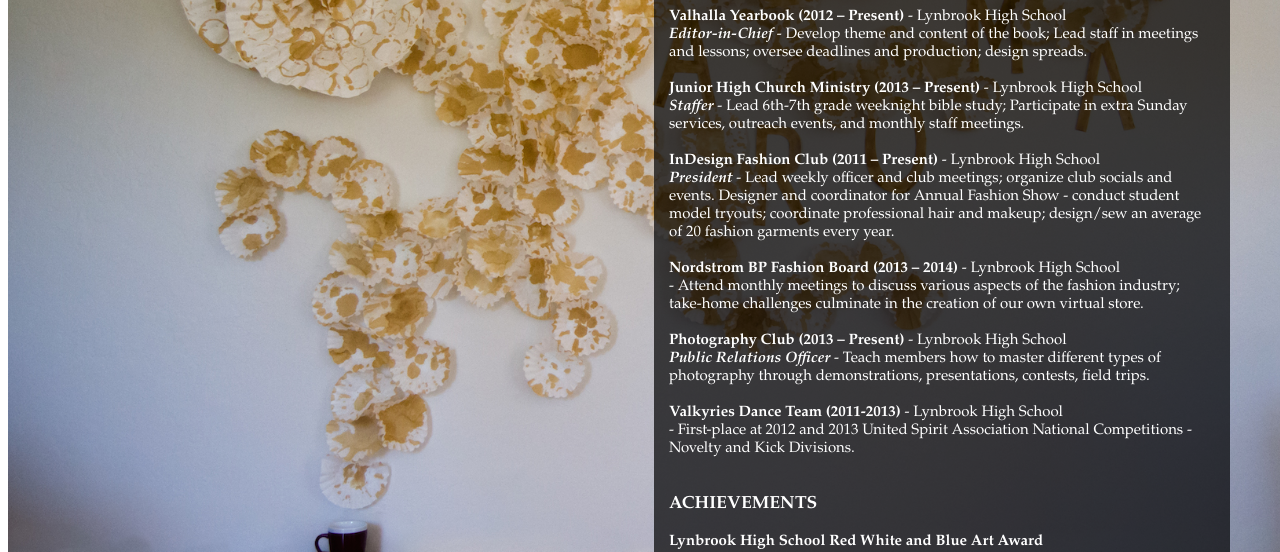
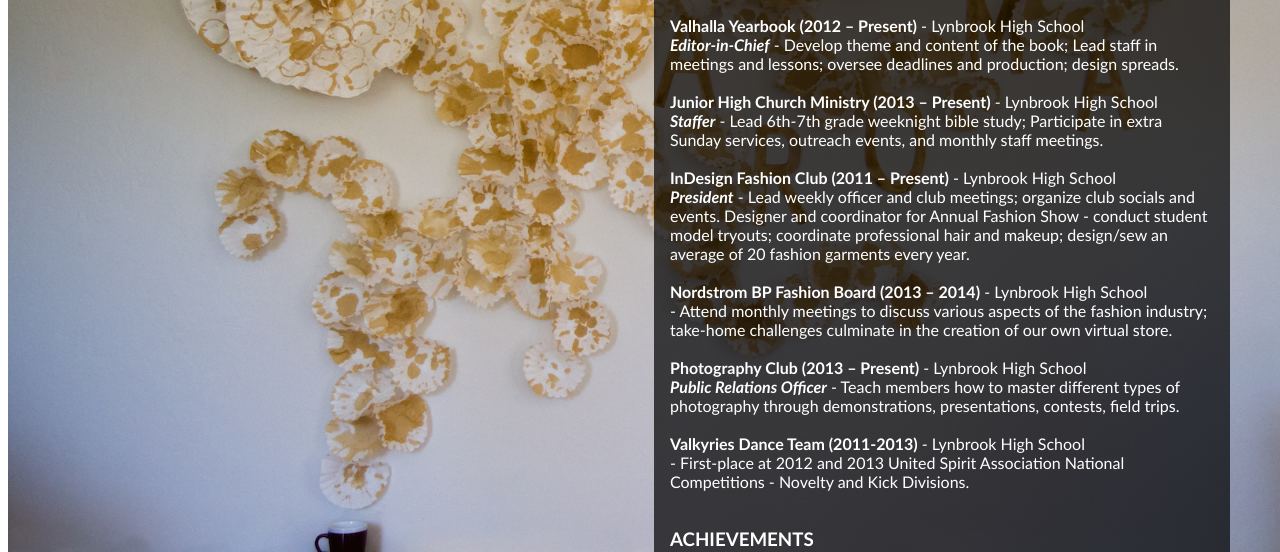
Before and after one commit to kevint2u/racheltu, a plain HTML site: page html/resume.html in a window 1280 px wide. Shown: the part 248-800 px from the top of the page. Drawn offline with Linux system fonts and the light colour scheme; files that its build step writes are made by us from their sources; files whose address does not match are found by name.

Commit message:
changed resume to futura

```diff
--- a/css/resume.css
+++ b/css/resume.css
@@ -17,8 +17,7 @@
     right:50px;
 }
 #inner-content{
-    font-family: Garamond, Baskerville, "Baskerville Old Face", "Hoefler Text", "Times New Roman", serif;    font-size: 15px;
-    opacity: 1;
+    font-family: Futura, "Trebuchet MS", Arial, sans-serif;    opacity: 1;
     padding:1em;
     margin-bottom: 2em;
 }
--- a/html/resume.html
+++ b/html/resume.html
@@ -33,6 +33,9 @@
             - 2012 First Place Dance Category: "Magic of a Moment"; District Certificate of Excellence; forwarded to State Division<br>
             - 2013 First Place Visual Arts Category: "Believe, Dream, Inspire"; forwarded to District Division.<br>
 
+            <b>Walsworth Intensive Journalism Camp - Most Creative Design Award</b><br>
+            - 2014 Awarded for completing six Adobe Illustrator and Photoshop challenges with superior creative elements.<br>
+
             <br>
             rachel.k.tu@gmail.com<br>
 
```
